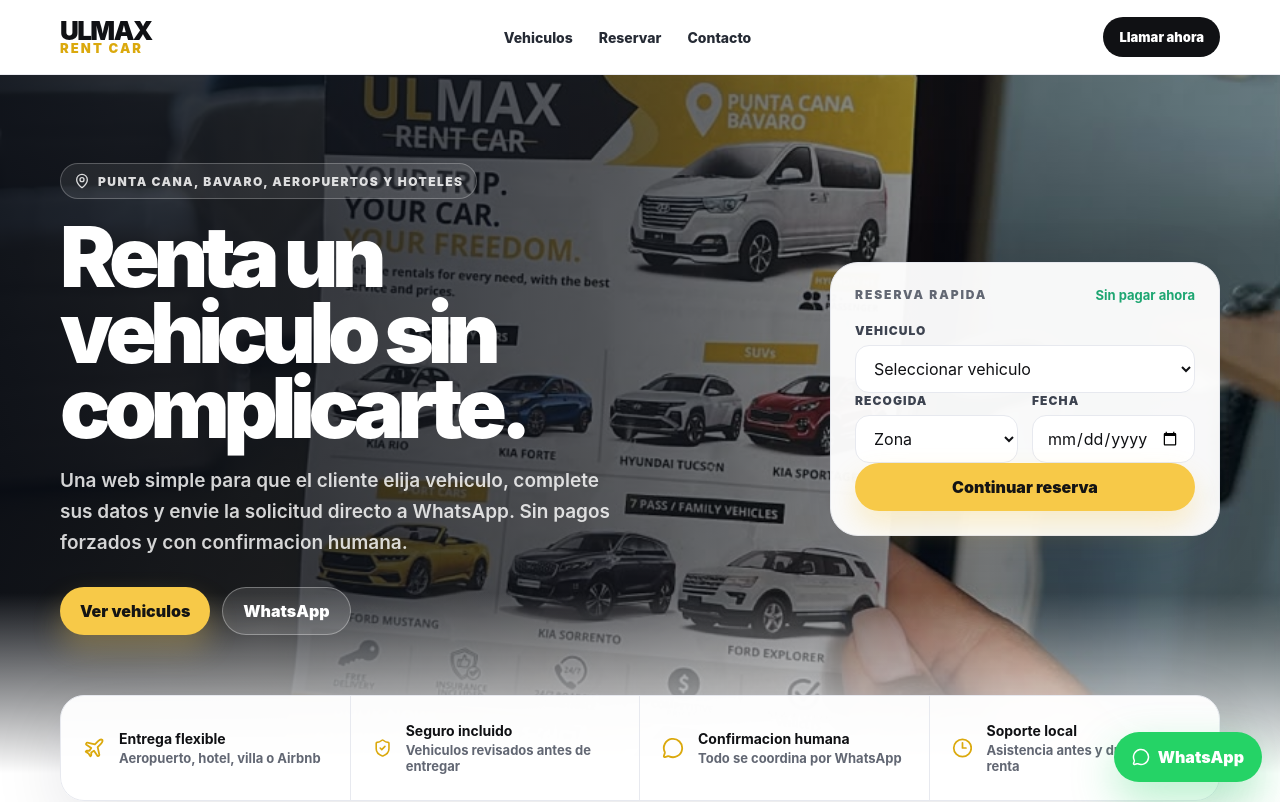
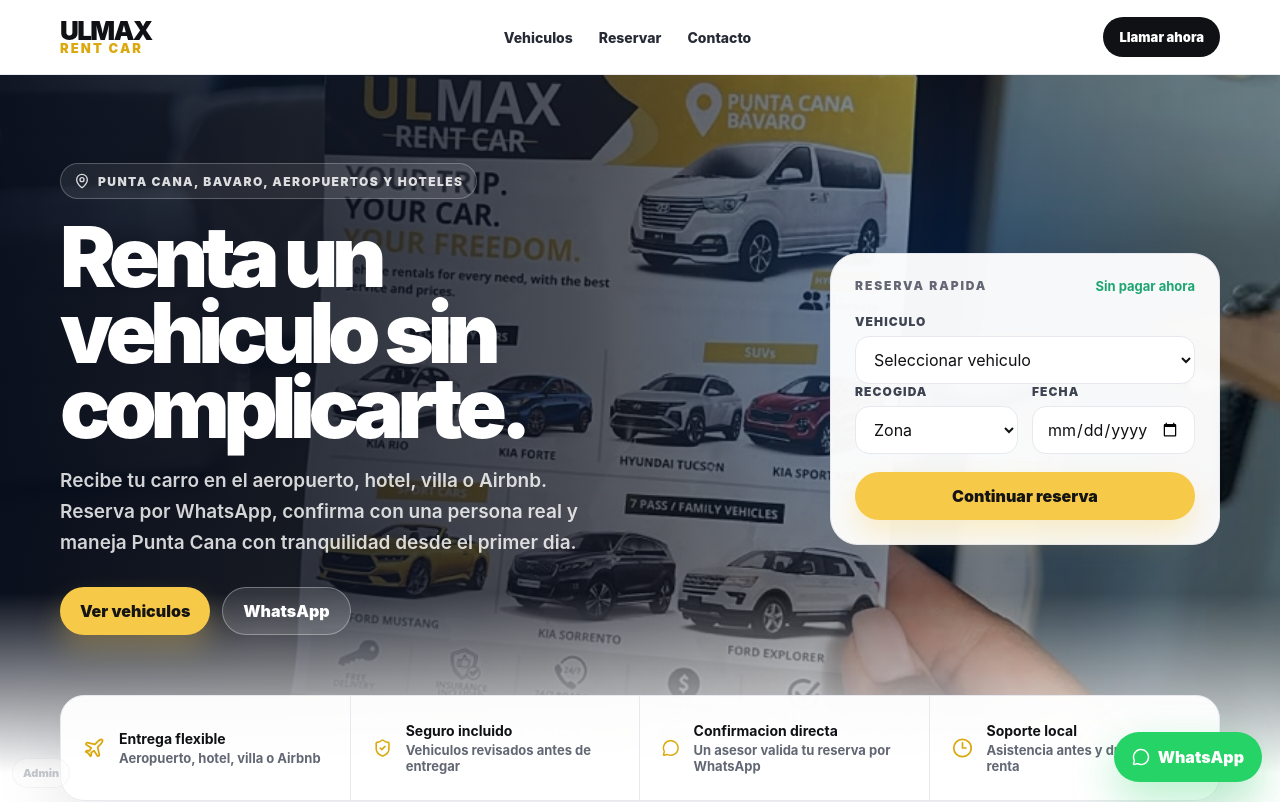
Before and after one commit to owendominicantours-prog/ulmax-next, a Next.js app: page / in a window 1280 px wide. Shown: the top 802 px of the page. Built offline with nearby package versions, Linux system fonts and the light colour scheme.

Commit message:
Polish Ulmax landing and admin access

```diff
--- a/app/globals.css
+++ b/app/globals.css
@@ -166,7 +166,8 @@
   inset: 0;
   z-index: -2;
   background:
-    linear-gradient(90deg, rgba(8, 12, 20, 0.92), rgba(8, 12, 20, 0.66) 48%, rgba(8, 12, 20, 0.2)),
+    radial-gradient(circle at 72% 36%, rgba(0, 111, 238, 0.22), transparent 30%),
+    linear-gradient(90deg, rgba(7, 13, 28, 0.96), rgba(7, 13, 28, 0.7) 44%, rgba(7, 13, 28, 0.18)),
     url("/flyer.png") center right / cover no-repeat;
 }
 
@@ -253,6 +254,10 @@
   border-radius: 28px;
   padding: 24px;
   color: var(--ink);
+}
+
+.booking-card .primary-btn {
+  margin-top: 18px;
 }
 
 .card-heading,
@@ -900,6 +905,26 @@
   box-shadow: 0 18px 44px rgba(37, 211, 102, 0.34);
 }
 
+.admin-door {
+  position: fixed;
+  left: 12px;
+  bottom: 12px;
+  z-index: 70;
+  opacity: 0.28;
+  border: 1px solid rgba(12, 19, 36, 0.14);
+  border-radius: 999px;
+  background: rgba(255, 255, 255, 0.78);
+  color: #334155;
+  padding: 7px 10px;
+  font-size: 11px;
+  font-weight: 900;
+  backdrop-filter: blur(10px);
+}
+
+.admin-door:hover {
+  opacity: 0.9;
+}
+
 @media (max-width: 980px) {
   .desktop-nav {
     display: none;
@@ -943,7 +968,7 @@
 
   .hero-bg {
     background:
-      linear-gradient(180deg, rgba(8, 12, 20, 0.92), rgba(8, 12, 20, 0.76)),
+      linear-gradient(180deg, rgba(7, 13, 28, 0.94), rgba(7, 13, 28, 0.78)),
       url("/flyer.png") center / cover no-repeat;
   }
 
--- a/app/page.jsx
+++ b/app/page.jsx
@@ -35,9 +35,10 @@
 
 const defaultSettings = {
   company: 'ULMAX Rent Car',
-  phone: '18293937266',
+  phone: '18293397266',
+  callPhone: '18493486233',
   city: 'Punta Cana',
-  tagline: 'Renta de vehiculos simple, segura y asistida por WhatsApp.',
+  tagline: 'Vehiculos confiables en Punta Cana con entrega en aeropuerto, hoteles, villas y soporte directo.',
 };
 
 const defaultZones = [
@@ -186,6 +187,10 @@
   return `https://wa.me/${normalized}?text=${encodeURIComponent(text)}`;
 }
 
+function cleanPhone(phone, fallback = defaultSettings.phone) {
+  return String(phone || fallback).replace(/\D/g, '');
+}
+
 export default function Page() {
   const [vehicles, setVehicles] = useState(defaultVehicles);
   const [zones, setZones] = useState(defaultZones);
@@ -275,7 +280,7 @@
 
   function sendReservation() {
     const lines = [
-      `Hola ${settings.company}, quiero reservar un vehiculo.`,
+      `Hola ${settings.company}, quiero reservar un vehiculo en Punta Cana.`,
       '',
       `Vehiculo: ${reservation.vehicle || 'No seleccionado'}`,
       `Nombre: ${reservation.name || 'Pendiente'}`,
@@ -369,7 +374,7 @@
             <a href="#reservar">Reservar</a>
             <a href="#contacto">Contacto</a>
           </nav>
-          <a className="header-cta" href={`tel:+${settings.phone.replace(/\D/g, '')}`}>
+          <a className="header-cta" href={`tel:+${cleanPhone(settings.callPhone, '18493486233')}`}>
             Llamar ahora
           </a>
         </div>
@@ -385,12 +390,12 @@
             </span>
             <h1>Renta un vehiculo sin complicarte.</h1>
             <p>
-              Una web simple para que el cliente elija vehiculo, complete sus datos y envie la solicitud directo a
-              WhatsApp. Sin pagos forzados y con confirmacion humana.
+              Recibe tu carro en el aeropuerto, hotel, villa o Airbnb. Reserva por WhatsApp, confirma con una persona
+              real y maneja Punta Cana con tranquilidad desde el primer dia.
             </p>
             <div className="hero-actions">
               <a className="primary-btn" href="#vehiculos">Ver vehiculos</a>
-              <a className="secondary-btn" href={makeWhatsAppUrl(settings.phone, 'Hola ULMAX, necesito rentar un vehiculo.')}>
+              <a className="secondary-btn" href={makeWhatsAppUrl(settings.phone, 'Hola ULMAX Rent Car, quiero rentar un vehiculo en Punta Cana. Fecha, zona y tipo de carro:')}>
                 WhatsApp
               </a>
             </div>
@@ -443,7 +448,7 @@
           {[
             ['Entrega flexible', 'Aeropuerto, hotel, villa o Airbnb', Plane],
             ['Seguro incluido', 'Vehiculos revisados antes de entregar', ShieldCheck],
-            ['Confirmacion humana', 'Todo se coordina por WhatsApp', MessageCircle],
+            ['Confirmacion directa', 'Un asesor valida tu reserva por WhatsApp', MessageCircle],
             ['Soporte local', 'Asistencia antes y durante tu renta', Clock3],
           ].map(([title, text, Icon]) => (
             <article key={title} className="trust-item">
@@ -462,7 +467,7 @@
           <div>
             <span className="eyebrow dark">Catalogo</span>
             <h2>Vehiculos disponibles</h2>
-            <p>El cliente ve capacidad, maletas, zona recomendada y puede reservar por WhatsApp.</p>
+            <p>Elige el vehiculo ideal para moverte por Punta Cana, Bavaro, Cap Cana, hoteles y aeropuertos.</p>
           </div>
           <div className="filters">
             {categories.map((category) => (
@@ -516,7 +521,7 @@
           <aside className="summary-card">
             <span className="eyebrow dark">Solicitud</span>
             <h2>Reserva por WhatsApp</h2>
-            <p>No se cobra en la web. ULMAX confirma precio, disponibilidad y documentos por WhatsApp.</p>
+            <p>Sin pagos forzados en la web. ULMAX confirma disponibilidad, precio final, entrega y documentos por WhatsApp.</p>
             <div className="selected-vehicle">
               <Car size={28} />
               <div>
@@ -527,7 +532,7 @@
             <ul>
               <li><CheckCircle2 size={18} /> Confirmacion personalizada</li>
               <li><CheckCircle2 size={18} /> Entrega en zona coordinada</li>
-              <li><CheckCircle2 size={18} /> Soporte antes de la entrega</li>
+              <li><CheckCircle2 size={18} /> Soporte local antes y durante la renta</li>
             </ul>
           </aside>
 
@@ -756,6 +761,16 @@
                   <input value={settings.phone} onChange={(event) => setSettings({ ...settings, phone: event.target.value })} />
                 </div>
               </div>
+              <div className="two-cols">
+                <div>
+                  <label>Telefono de llamadas</label>
+                  <input value={settings.callPhone || ''} onChange={(event) => setSettings({ ...settings, callPhone: event.target.value })} />
+                </div>
+                <div>
+                  <label>Texto corto</label>
+                  <input value={settings.tagline} onChange={(event) => setSettings({ ...settings, tagline: event.target.value })} />
+                </div>
+              </div>
               <div className="zone-row">
                 <input placeholder="Nueva zona" value={zoneDraft} onChange={(event) => setZoneDraft(event.target.value)} />
                 <button className="primary-btn compact" onClick={addZone}>Agregar</button>
@@ -808,7 +823,9 @@
         </div>
       </footer>
 
-      <a className="floating-whatsapp" href={makeWhatsAppUrl(settings.phone, 'Hola ULMAX, necesito rentar un vehiculo.')}>
+      <a className="admin-door" href="/admin" aria-label="Admin">Admin</a>
+
+      <a className="floating-whatsapp" href={makeWhatsAppUrl(settings.phone, 'Hola ULMAX Rent Car, quiero rentar un vehiculo en Punta Cana. Fecha, zona y tipo de carro:')}>
         <MessageCircle size={18} /> WhatsApp
       </a>
     </main>
```
